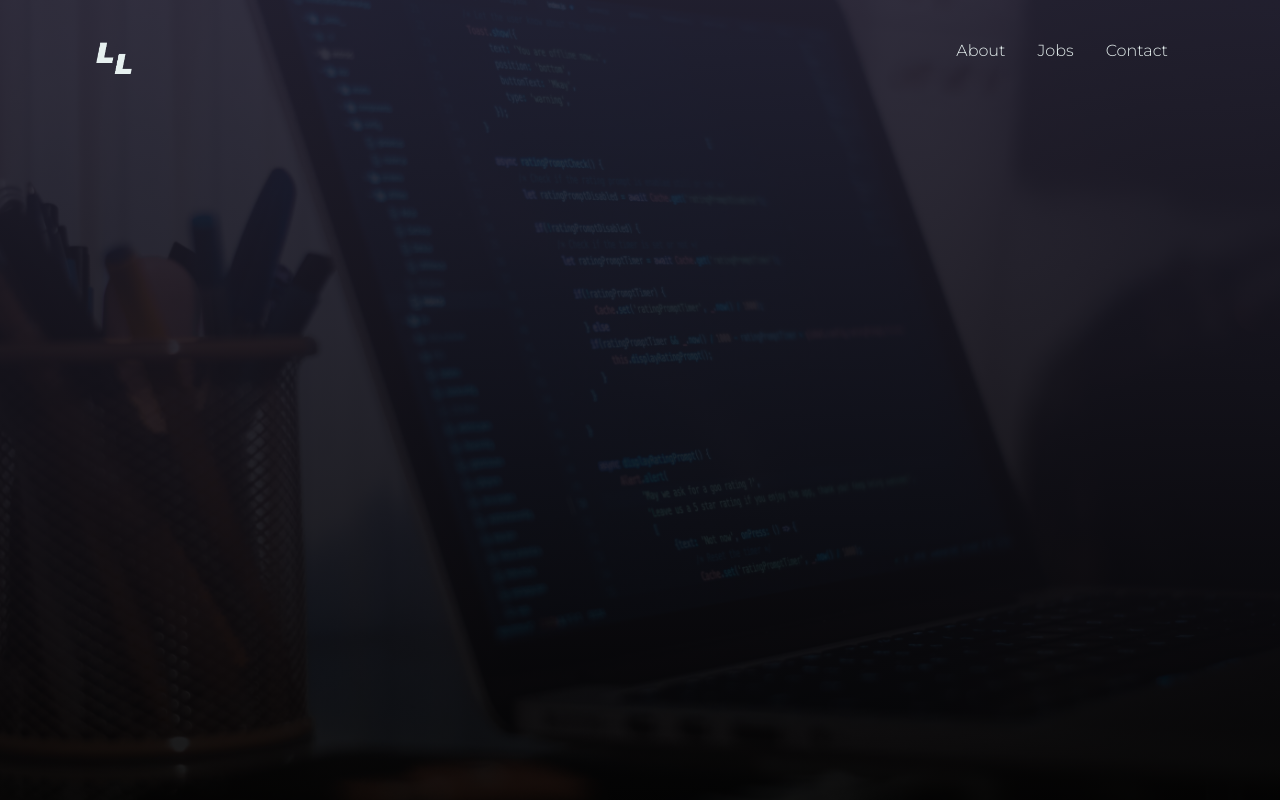
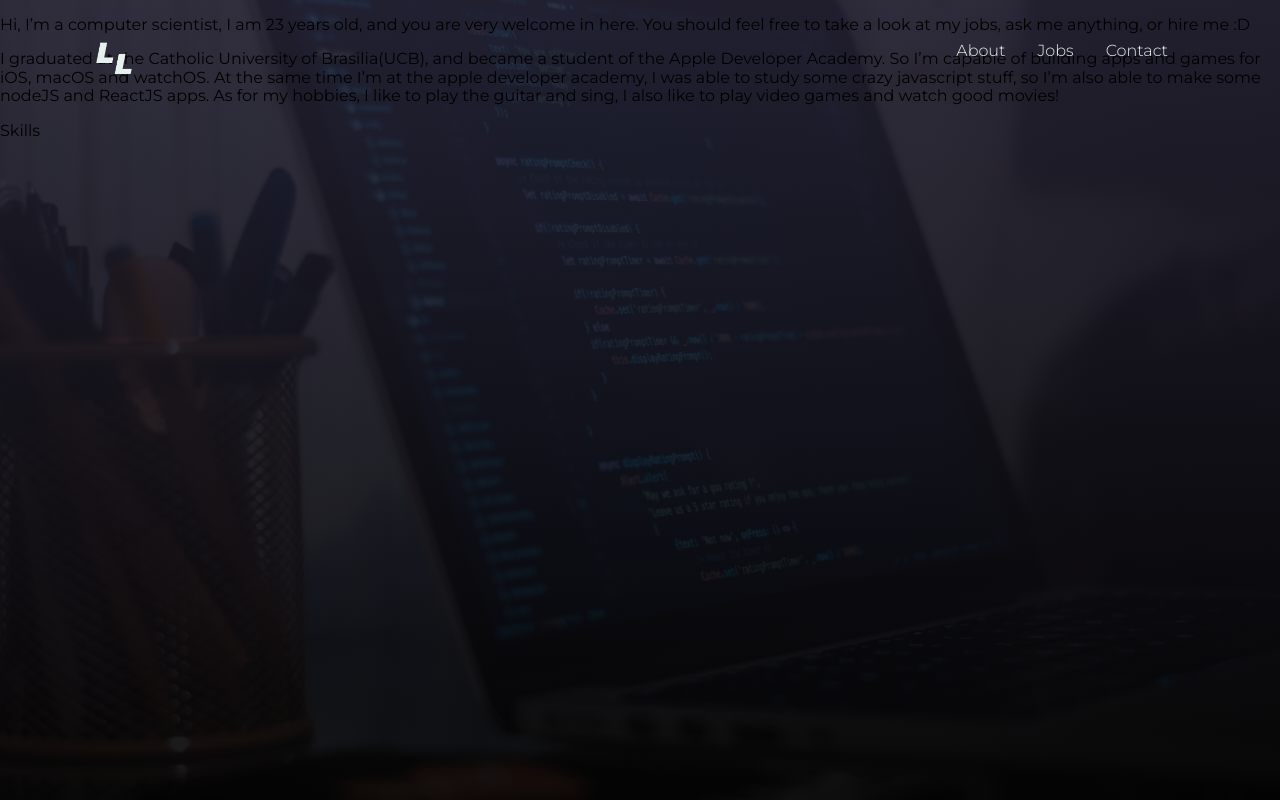
Before and after one commit to leo1mml/Portifolio, a React (Create React App) app: page /about in a window 1280 px wide. Built offline with nearby package versions, Linux system fonts and the light colour scheme.

Commit message:
fixed memory leak and added about me component-incomplete

```diff
--- a/src/Components/NavBar.js
+++ b/src/Components/NavBar.js
@@ -20,9 +20,9 @@ class NavBar extends React.Component {
                 <link rel="stylesheet" href="https://cdnjs.cloudflare.com/ajax/libs/font-awesome/4.7.0/css/font-awesome.min.css"/>
 
                 <div className="topnav" id="myTopnav">
-                    <a href="/" className="active"><img src={logo} className="logo" alt="logo"/></a>
+                    <Link to="/" className="active"><img src={logo} className="logo" alt="logo"/></Link>
                     <div className="nav-links">
-                        <Link className="" onClick={this.toggleMenu} to="/">About</Link>
+                        <Link className="" onClick={this.toggleMenu} to="/about">About</Link>
                         <Link className="" onClick={this.toggleMenu} to="/">Jobs</Link>
                         <Link className="" onClick={this.toggleMenu} to="/">Contact</Link>
                     </div>
--- a/src/Components/TypingTitle.js
+++ b/src/Components/TypingTitle.js
@@ -5,14 +5,26 @@ class TypingTitle extends React.Component {
         speed: 150,
         typerString: "",
         stringNumber: 0,
-        className: "hability"
+        className: "hability",
     }
 
+    ///Once the component is unmounted we can't keep calling typer functions
+    shouldType = true
+
     componentDidMount(){
+        console.log("montei");
         this.typeWriter();
     }
 
+    componentWillUnmount(){
+        console.log("desmontei");
+        this.shouldType = false
+    }
+
     typeWriter = () => {
+        if(!this.shouldType){
+            return
+        }
         const txt = this.props.texts[this.state.stringNumber]
         if (this.state.typerString.length < txt.length) {
           this.setState((prevState, props) => {
@@ -28,6 +40,9 @@ class TypingTitle extends React.Component {
     }
 
     typeEraser = () => {
+        if(!this.shouldType){
+            return
+        }
         if(this.state.typerString.length > 0){
             this.setState((prevState, props) => {
                 return {typerString: prevState.typerString.slice(0,-1)}
--- a/src/Containers/AboutMe.js
+++ b/src/Containers/AboutMe.js
@@ -0,0 +1,33 @@
+import React from 'react'
+
+class AboutMe extends React.Component {
+
+    state = {
+
+    }
+
+    render() {
+        return(
+            <div className="aboutme__container">
+                <div className="aboutme__intro">
+                    <div className="aboutme__intro__photo"></div>
+                    <div className="aboutme__intro__description">
+                        <p>Hi, I’m a computer scientist, I am 23 years old, and you are very welcome in here. You should feel free to take a look at my jobs, ask me anything, or hire me :D</p>
+                        <p>I graduated at the Catholic University of Brasilia(UCB), and became a student of the Apple Developer Academy. So I’m capable of building apps and games for iOS, macOS and watchOS. 	At the same time I’m at the apple developer academy, I was able to study some crazy javascript stuff, so I’m also able to make some nodeJS and ReactJS apps.
+	As for my hobbies, I like to play the guitar and sing, I also like to play video games and watch good movies!</p>
+                    </div>
+                </div>
+                <div className="aboutme__skills">
+                    <div className="aboutme__skills__title">
+                        Skills
+                    </div>
+                    <div>
+
+                    </div>
+                </div>
+            </div>
+        )
+    }
+}
+
+export default AboutMe
--- a/src/Routers/AppRouter.js
+++ b/src/Routers/AppRouter.js
@@ -1,6 +1,7 @@
 import React from 'react'
 import { BrowserRouter, Route, Switch } from 'react-router-dom';
 import LandingPage from '../Containers/LandingPage'
+import AboutMe from '../Containers/AboutMe'
 import NavBar from '../Components/NavBar'
 
 export default () => (
@@ -12,6 +13,7 @@ export default () => (
           <div className="overflow-container">
             <Switch>
               <Route path="/" component={LandingPage} exact={true}/>
+              <Route path="/about" component={AboutMe} exact={true}/>
             </Switch>
           </div>
         </div>
```
Also changed, not shown: src/images/me.JPG (added).
